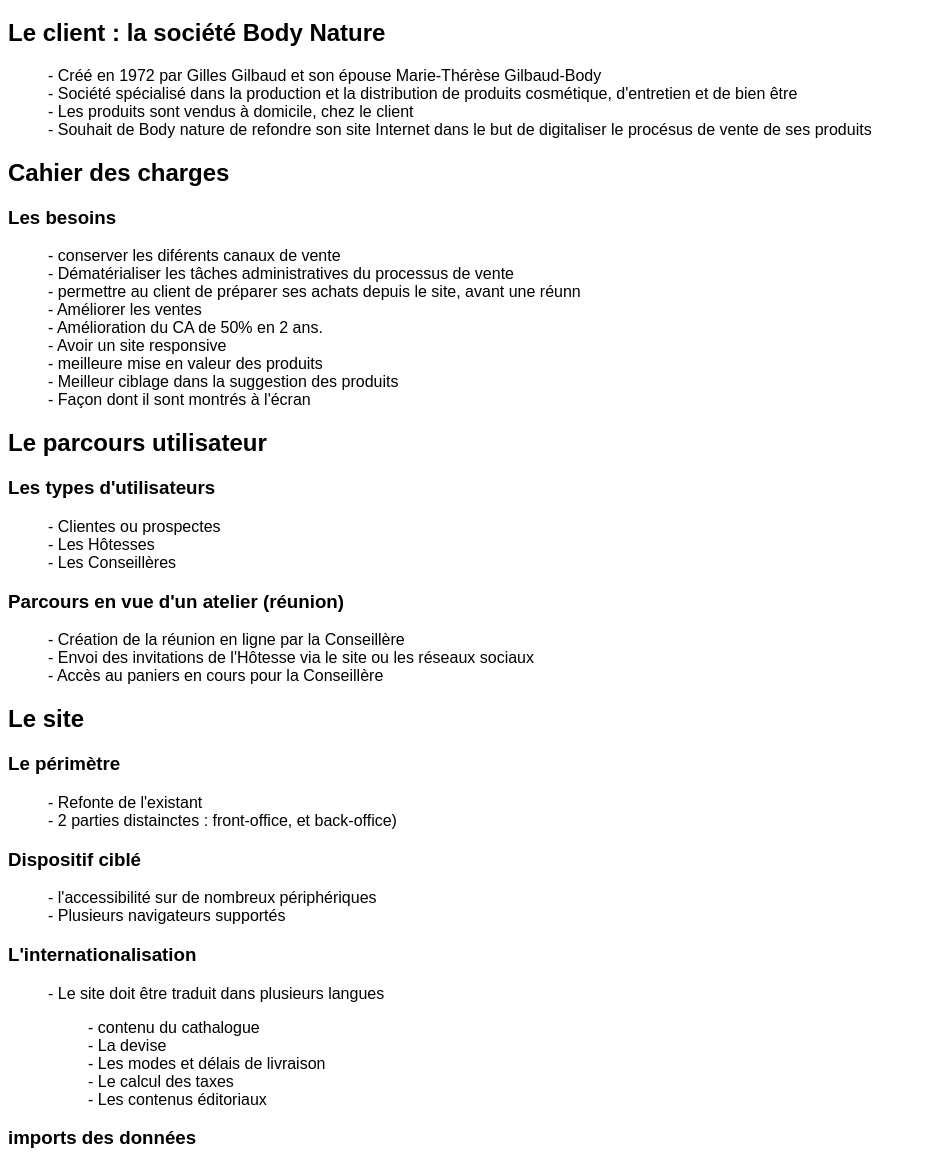
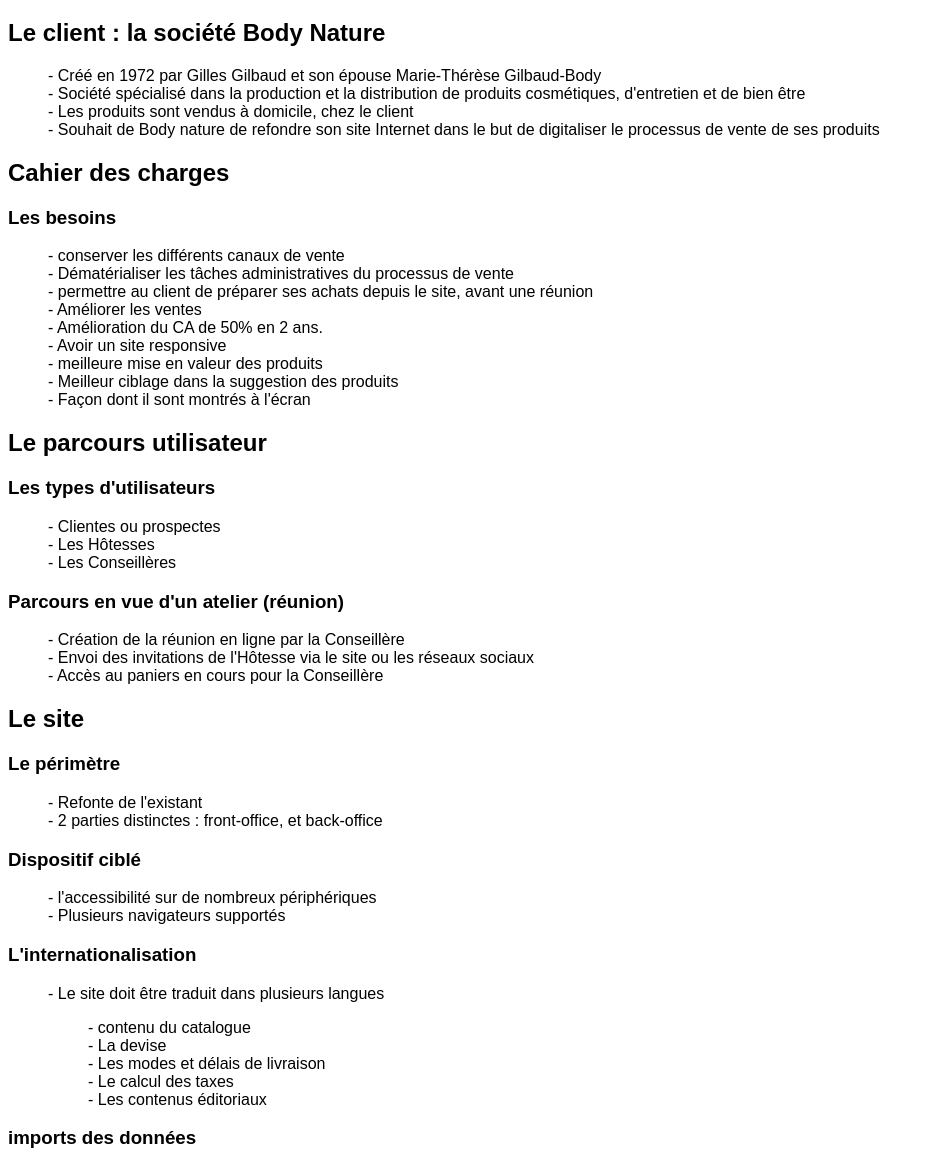
Before and after one commit to florentleveque/soutenance, a plain HTML site: page contexte.html in a window 1280 px wide. Shown: the part 87-1252 px from the top of the page, without its empty margins (0-935 px from the left). Drawn offline with Linux system fonts and the light colour scheme.

Commit message:
Update contexte.html
orthographe

```diff
--- a/contexte.html
+++ b/contexte.html
@@ -11,18 +11,18 @@
       <div class="content">
         <ul>
           <li>Créé en 1972 par Gilles Gilbaud et son épouse Marie-Thérèse Gilbaud-Body</li>
-          <li>Société spécialisé dans la production et la distribution de produits cosmétique, d'entretien et de bien être</li>
+          <li>Société spécialisé dans la production et la distribution de produits cosmétiques, d'entretien et de bien être</li>
           <li>Les produits sont vendus à domicile, chez le client</li>
-          <li>Souhait de Body nature de refondre son site Internet dans le but de digitaliser le procésus de vente de ses produits</li>
+          <li>Souhait de Body nature de refondre son site Internet dans le but de digitaliser le processus de vente de ses produits</li>
         </ul>
       </div>
       <h2>Cahier des charges</h2>
       <h3>Les besoins</h3>
       <div class="content">
         <ul>
-          <li>conserver les diférents canaux de vente</li>
+          <li>conserver les différents canaux de vente</li>
           <li>Dématérialiser les tâches administratives du processus de vente</li>
-          <li>permettre au client de préparer ses achats depuis le site, avant une réunn</li>
+          <li>permettre au client de préparer ses achats depuis le site, avant une réunion</li>
           <li>Améliorer les ventes</li>
           <li class="is-sr-only">Amélioration du CA de 50% en 2 ans.</li>
           <li>Avoir un site responsive</li>
@@ -54,7 +54,7 @@
       <div class="content">
         <ul>
           <li>Refonte de l'existant</li>
-          <li>2 parties distainctes : front-office, et back-office)</li>
+          <li>2 parties distinctes : front-office, et back-office</li>
         </ul>
       </div>
       <h3>Dispositif ciblé</h3>
@@ -72,7 +72,7 @@
       </div>
       <ul class="is-sr-only">
         <ul>
-          <li>contenu du cathalogue</li>
+          <li>contenu du catalogue</li>
           <li>La devise</li>
           <li>Les modes et délais de livraison</li>
           <li>Le calcul des taxes</li>
@@ -97,7 +97,7 @@
           <li>Mise en avant des valeurs de Body nature</li>
         </ul>
       </div>
-      <h4>à mettre en aant</h4>
+      <h4>à mettre en avant</h4>
       <div class="content">
         <ul>
           <li>Inscriptions au IBN</li>
@@ -110,7 +110,7 @@
       <div class="content">
         <ul>
           <li>Mise en avant du format privilégié</li>
-          <li>Focus sur les ingrédients phares de chaqe produit</li>
+          <li>Focus sur les ingrédients phares de chaque produit</li>
         </ul>
       </div>
       <a href="technique.html">Environnement humain et technique du projet</a>
```
